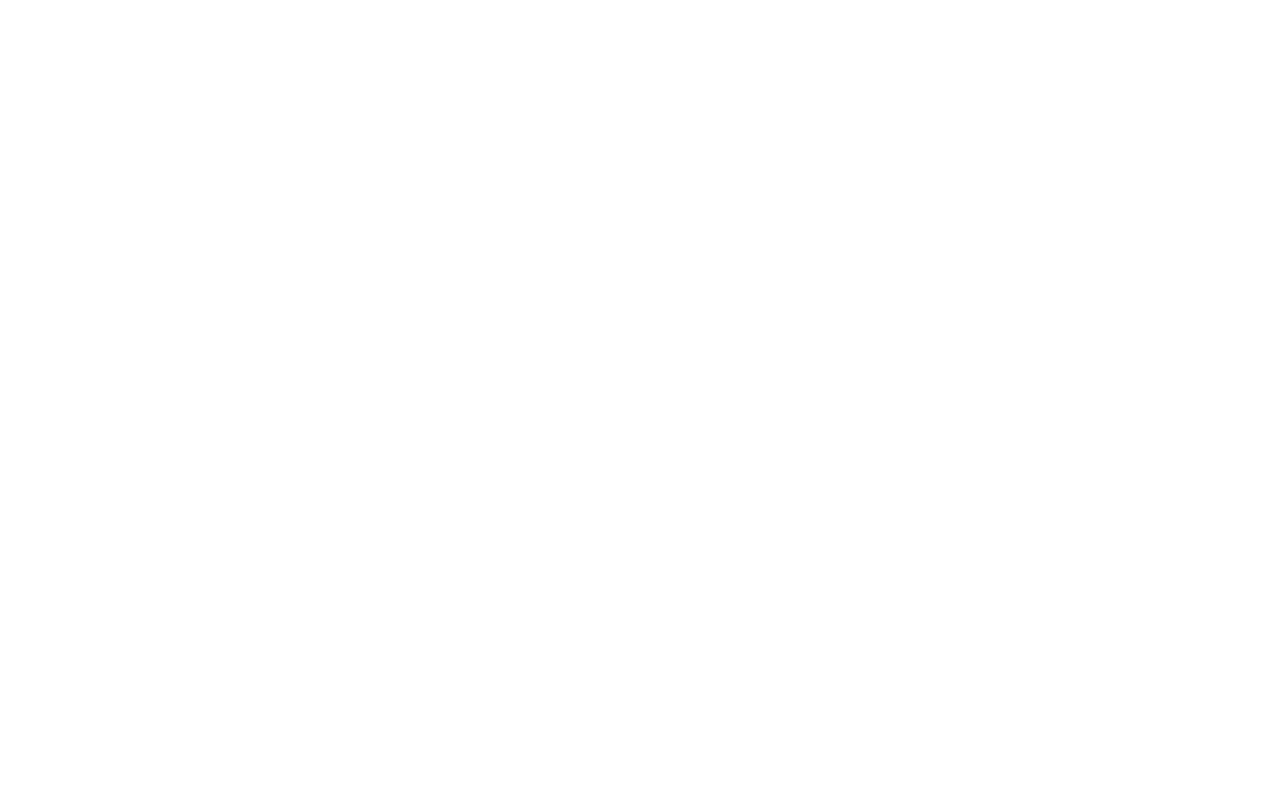
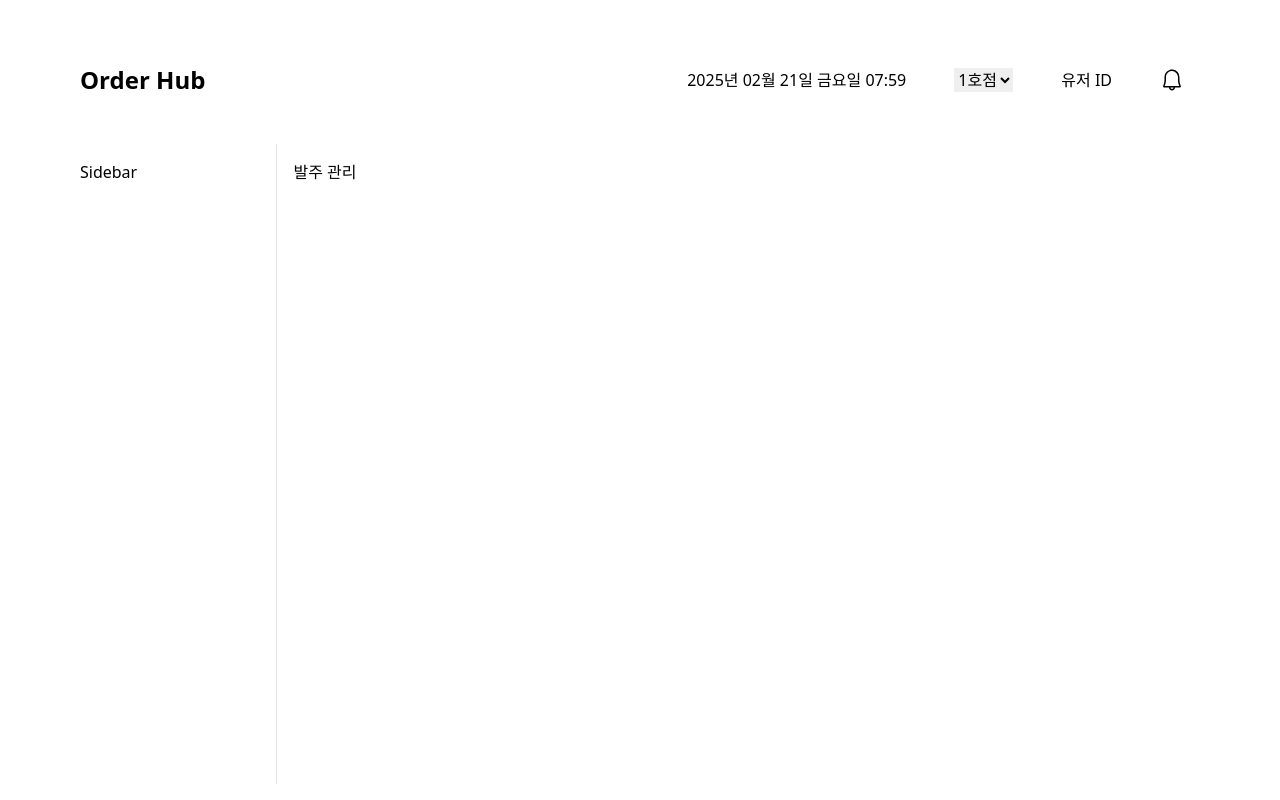
Before and after one commit to order-hub/orderHub-front, a React (Create React App) app: page /order in a window 1280 px wide. Before the commit this address had no page. Built offline with nearby package versions, Linux system fonts and the light colour scheme.

Commit message:
Feat 관리페이지 Link 추가

```diff
--- a/src/App.js
+++ b/src/App.js
@@ -3,7 +3,10 @@ import { BrowserRouter, Routes, Route } from 'react-router-dom';
 import Home from "./pages/Home.js";
 import NoticeBoard from './pages/NoticeBoard.js';
 import QuestionBoard from './pages/QuestionBoard.js';
-
+import Order from './pages/Order/Order.js';
+import Product from './pages/Product/Product.js';
+import Work from './pages/Work/Work.js';
+import Stock from './pages/Stock/Stock.js';
 
 function App() {
   return (
@@ -13,6 +16,10 @@ function App() {
           <Route  path="/" element={<Home />} />
           <Route  path="/notice" element={<NoticeBoard />} />
           <Route  path="/qna" element={<QuestionBoard />} />
+          <Route  path="/order" element={<Order />} />
+          <Route  path="/product" element={<Product />} />
+          <Route  path="/work" element={<Work />} />
+          <Route  path="/stock" element={<Stock />} />
         </Routes>
       </BrowserRouter>
     </>
--- a/src/pages/Home.js
+++ b/src/pages/Home.js
@@ -26,10 +26,18 @@ const Home = () => {
                     </Link>
                 </div>
                 <div className="grid grid-cols-2 gap-4 mt-8">
-                    <div className="bg-gray-100 rounded-lg shadow-md p-4">발주 관리</div>
-                    <div className="bg-gray-100 rounded-lg shadow-md p-4">수불 관리</div>
-                    <div className="bg-gray-100 rounded-lg shadow-md p-4">상품 관리</div>
-                    <div className="bg-gray-100 rounded-lg shadow-md p-4">인력 관리</div>
+                    <Link to="order">
+                        <div className="bg-gray-100 rounded-lg shadow-md p-4">발주 관리</div>
+                    </Link>
+                    <Link to="stock">
+                        <div className="bg-gray-100 rounded-lg shadow-md p-4">수불 관리</div>
+                    </Link>
+                    <Link to="product">
+                        <div className="bg-gray-100 rounded-lg shadow-md p-4">상품 관리</div>
+                    </Link>
+                    <Link to="work">
+                        <div className="bg-gray-100 rounded-lg shadow-md p-4">인력 관리</div>
+                    </Link>
                 </div>
             </div>
         </Layout>
--- /dev/null
+++ b/src/pages/Order/Order.js
@@ -0,0 +1,15 @@
+import React from "react";
+import Layout from "../../components/layout/Layout";
+
+
+const Order = () => {
+    return (
+        <Layout>
+            <div className="flex flex-col w-full p-4">
+                발주 관리
+            </div>
+        </Layout>
+    );
+};
+
+export default Order;
--- /dev/null
+++ b/src/pages/Product/Product.js
@@ -0,0 +1,14 @@
+import React from "react";
+import Layout from "../../components/layout/Layout";
+
+const Product = () => {
+    return (
+        <Layout>
+            <div className="flex flex-col w-full p-4">
+                상품 관리
+            </div>
+        </Layout>
+    );
+};
+
+export default Product;
--- /dev/null
+++ b/src/pages/Stock/Stock.js
@@ -0,0 +1,14 @@
+import React from "react";
+import Layout from "../../components/layout/Layout";
+
+const Stock = () => {
+    return (
+        <Layout>
+            <div className="flex flex-col w-full p-4">
+                재고 관리
+            </div>
+        </Layout>
+    );
+};
+
+export default Stock;
--- /dev/null
+++ b/src/pages/Work/Work.js
@@ -0,0 +1,14 @@
+import React from "react";
+import Layout from "../../components/layout/Layout";
+
+const Work = () => {
+    return (
+        <Layout>
+            <div className="flex flex-col w-full p-4">
+                인력관리
+            </div>
+        </Layout>
+    );
+};
+
+export default Work;
```
